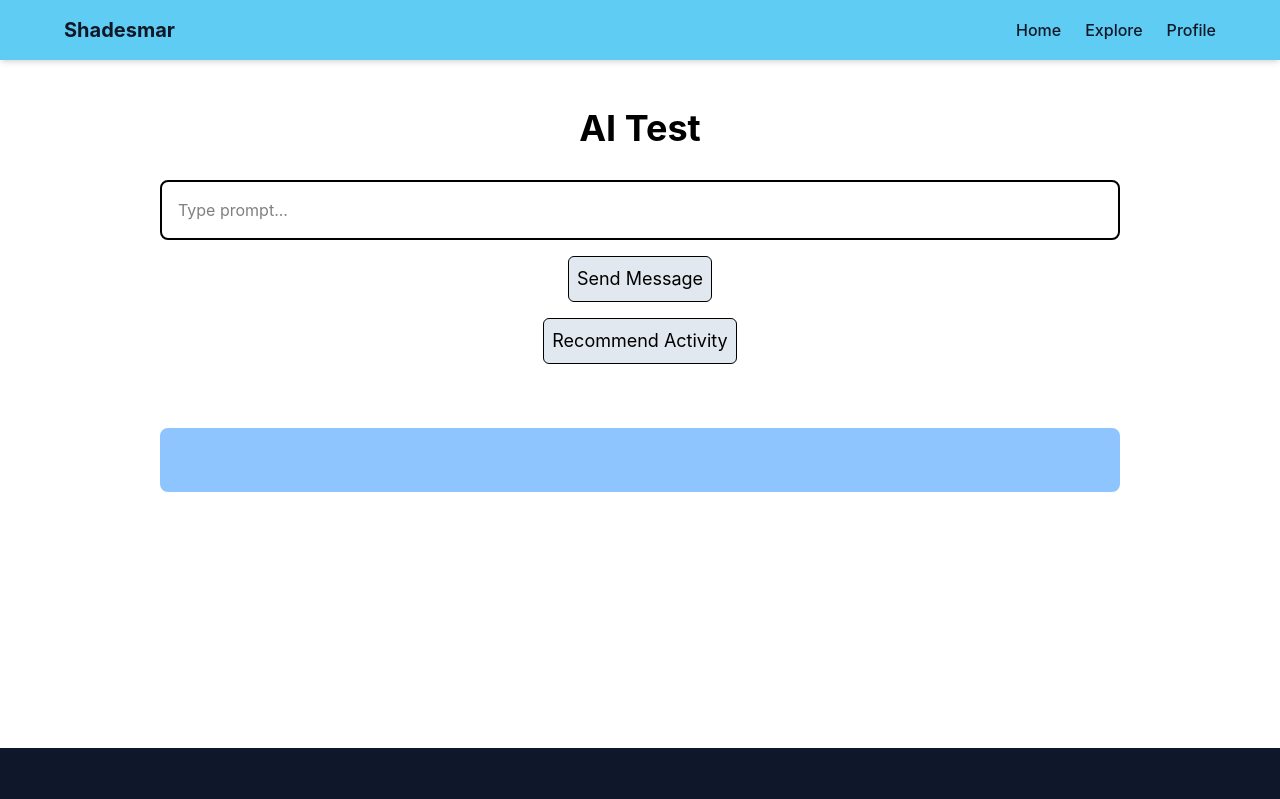
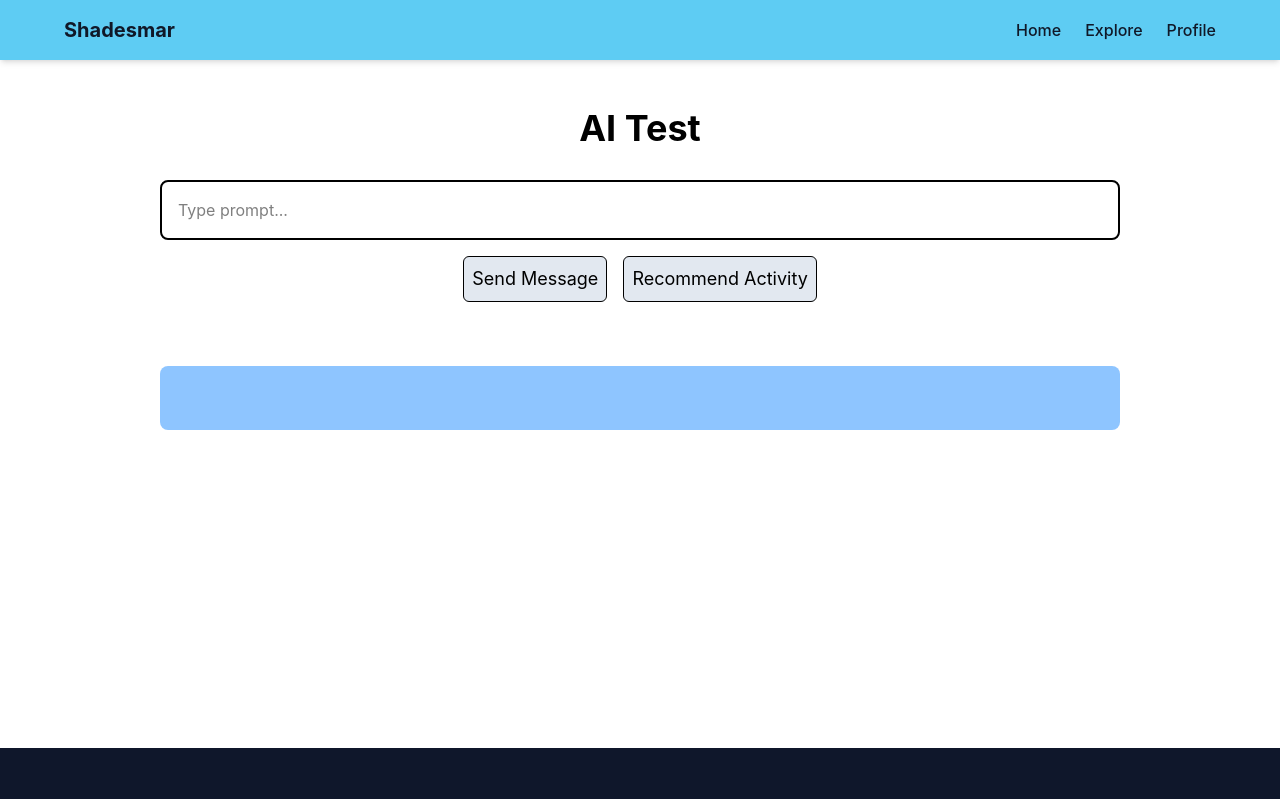
Before and after one commit to gboyal-bm/2800-202610-DTC03, a React (Vite) app in the folder shadesmar/: page /#/aitest in a window 1280 px wide. Shown: the top 799 px of the page. Built offline with nearby package versions, Linux system fonts and the light colour scheme; no server answers; the HTML template or start-up script is replaced by a standard one.

Commit message:
Style the new button to align with the older button

```diff
--- a/shadesmar/src/Pages/aitest.tsx
+++ b/shadesmar/src/Pages/aitest.tsx
@@ -29,12 +29,14 @@ export function AITest() {
                     placeholder="Type prompt..."
                     className="p-4 border-2 rounded-lg w-full"
                 />
+                <div className="flex flex-row gap-4">
                     <button onClick={submitMessage} className="bg-slate-200 text-lg p-2 border rounded-md">
                         Send Message
                     </button>
                     <button onClick={submitInfo} className="bg-slate-200 text-lg p-2 border rounded-md">
                         Recommend Activity
                     </button>
+                </div>
             </div>
 
             <div className="bg-blue-300 p-8 rounded-lg m-8">
```
Lines whose indentation alone changed are shown as unchanged.
